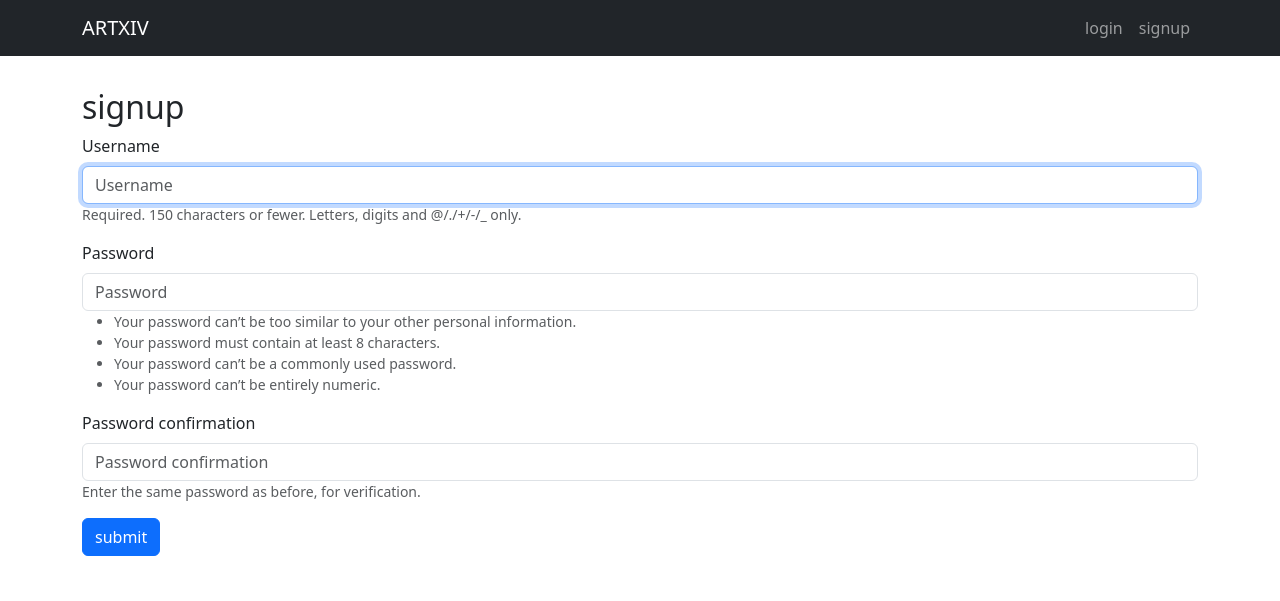
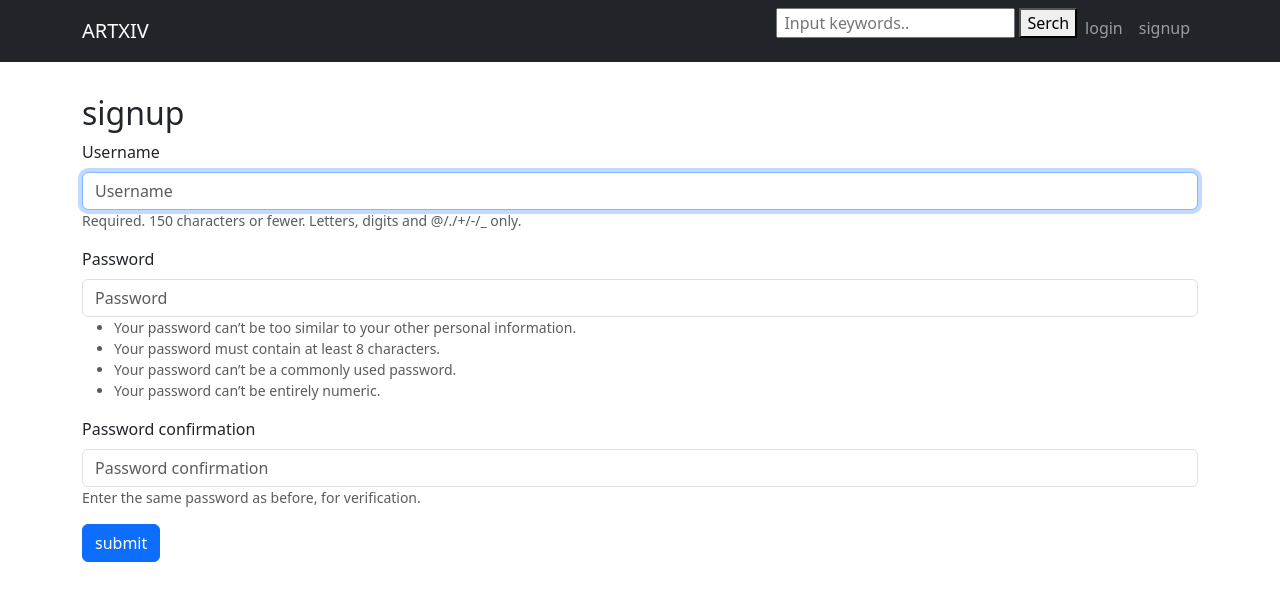
Before and after one commit to Sorao-high/ARTXIV_beta, a Django app: page /accounts/signup/ in a window 1280 px wide. Shown: the top 601 px of the page. Run offline with Django 3.2, Linux system fonts and the light colour scheme; parts of the project's set-up code (start-up, migrations or seed data) failed here and were passed over; some libraries are stand-ins or nearby versions.

Commit message:
Update base.html
18から21行に検索機能追加

```diff
--- a/ARTXIV/templates/base.html
+++ b/ARTXIV/templates/base.html
@@ -15,6 +15,10 @@
             <div class="container justify-content-between">
                 <a href="/" class="navbar-brand">ARTXIV</a>
                 <ul class="navbar-nav mr-md-2">
+                    <form action="" method="get">
+                        <input name="query" value="{{ request.GET.query }}" type="text" placeholder=" Input keywords..">
+                        <button type="submit">Serch</button>
+                    </form>
                     {% if user.is_authenticated %}
                     <li class="nav-item"><a class="nav-link" href="{% url 'logout' %}">logout</a></li>
                     {% else %}
```
